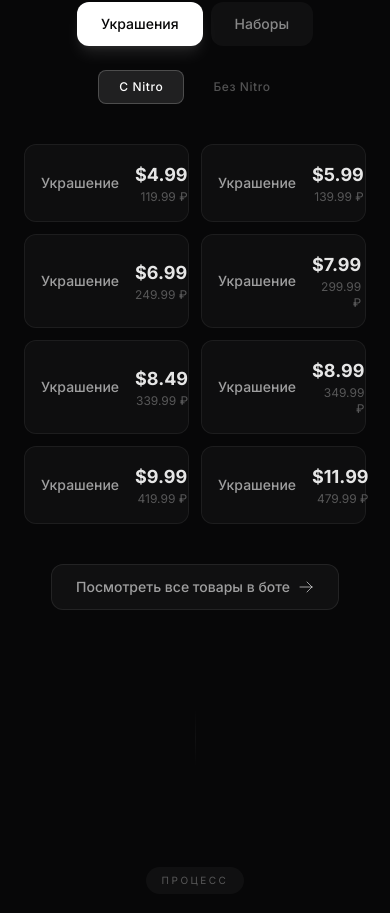
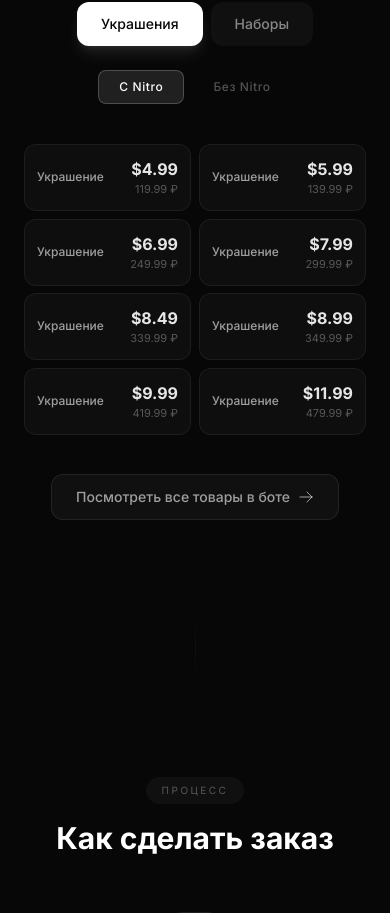
Before and after one commit to Cmeptnuk/castello, a React (Vite) app: page / in a window 390 px wide. Shown: the part 1618-2531 px from the top of the page. Built offline with nearby package versions, Linux system fonts and the light colour scheme.

Commit message:
smaller price cards on mobile

```diff
--- a/src/App.tsx
+++ b/src/App.tsx
@@ -146,18 +146,18 @@ function TiltCard({ children, className, style }: { children: React.ReactNode; c
 
 function PriceGrid({ items, filler, tabKey }: { items: PriceItem[]; filler?: { label: string; desc: string }; tabKey: string }) {
   return (
-    <div key={tabKey} className="grid grid-cols-2 lg:grid-cols-4 gap-3 animate-fade-in">
+    <div key={tabKey} className="grid grid-cols-2 lg:grid-cols-4 gap-2 sm:gap-3 animate-fade-in">
       {items.map((item, i) => (
         <TiltCard
           key={`${item.priceUSD}-${i}`}
-          className="bg-white/[0.03] border border-white/[0.06] rounded-xl p-4 flex items-center justify-between sm:flex-col sm:text-center gap-x-4 gap-y-2 animate-fade-in group cursor-pointer hover:bg-white/[0.06] hover:border-white/15 transition-all duration-200 ease-out will-change-transform"
+          className="bg-white/[0.03] border border-white/[0.06] rounded-xl p-3 sm:p-4 flex items-center justify-between sm:flex-col sm:text-center gap-x-3 sm:gap-x-4 gap-y-1.5 sm:gap-y-2 animate-fade-in group cursor-pointer hover:bg-white/[0.06] hover:border-white/15 transition-all duration-200 ease-out will-change-transform"
           style={{ animationDelay: `${i * 0.06}s` }}
         >
-          <a href="https://t.me/CastelloShop_bot" target="_blank" rel="noopener noreferrer" className="flex items-center justify-between sm:flex-col sm:text-center gap-x-4 gap-y-2 w-full">
-            <span className="text-sm text-white/60 font-medium group-hover:text-white/80 transition-colors">{item.label}</span>
+          <a href="https://t.me/CastelloShop_bot" target="_blank" rel="noopener noreferrer" className="flex items-center justify-between sm:flex-col sm:text-center gap-x-3 sm:gap-x-4 gap-y-1.5 sm:gap-y-2 w-full">
+            <span className="text-xs sm:text-sm text-white/60 font-medium group-hover:text-white/80 transition-colors">{item.label}</span>
             <div className="text-right sm:text-center">
-              <div className="text-lg font-bold text-white/90">${item.priceUSD}</div>
-              <div className="text-xs text-white/30">{item.priceRUB} ₽</div>
+              <div className="text-base sm:text-lg font-bold text-white/90">${item.priceUSD}</div>
+              <div className="text-[11px] sm:text-xs text-white/30">{item.priceRUB} ₽</div>
             </div>
           </a>
         </TiltCard>
@@ -167,11 +167,11 @@ function PriceGrid({ items, filler, tabKey }: { items: PriceItem[]; filler?: { l
           href="https://t.me/CastelloShop_bot"
           target="_blank"
           rel="noopener noreferrer"
-          className="bg-white/[0.02] border border-dashed border-white/[0.08] rounded-xl p-4 flex flex-col items-center justify-center gap-1 hover:bg-white/[0.05] hover:border-white/15 transition-all duration-300 animate-fade-in group cursor-pointer"
+          className="bg-white/[0.02] border border-dashed border-white/[0.08] rounded-xl p-3 sm:p-4 flex flex-col items-center justify-center gap-1 hover:bg-white/[0.05] hover:border-white/15 transition-all duration-300 animate-fade-in group cursor-pointer"
           style={{ animationDelay: `${items.length * 0.06}s` }}
         >
-          <span className="text-sm font-medium text-white/40 group-hover:text-white/60 transition-colors">{filler.label}</span>
-          <span className="text-xs text-white/20">{filler.desc}</span>
+          <span className="text-xs sm:text-sm font-medium text-white/40 group-hover:text-white/60 transition-colors">{filler.label}</span>
+          <span className="text-[11px] sm:text-xs text-white/20">{filler.desc}</span>
         </a>
       )}
     </div>
```
